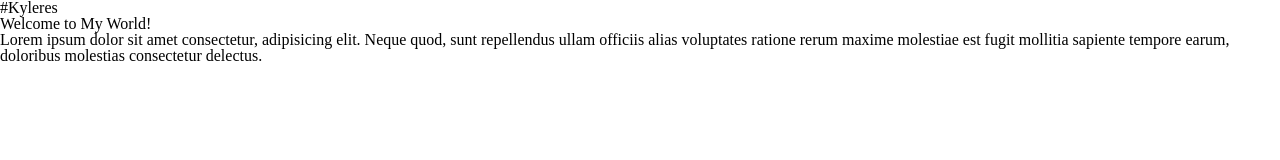
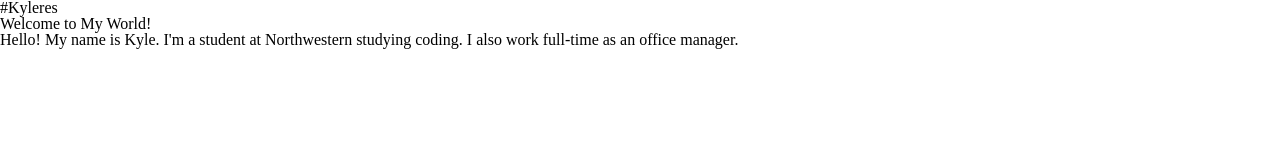
Before and after one commit to kyleres/kyleres.github.io, a plain HTML site: page index.html in a window 1280 px wide. Drawn offline with Linux system fonts and the light colour scheme.

Commit message:
edited introduction

```diff
--- a/index.html
+++ b/index.html
@@ -14,7 +14,7 @@
     </header>
     <section class="section" id="introduction">
         <h2>Welcome to My World!</h2>
-        <p>Lorem ipsum dolor sit amet consectetur, adipisicing elit. Neque quod, sunt repellendus ullam officiis alias voluptates ratione rerum maxime molestiae est fugit mollitia sapiente tempore earum, doloribus molestias consectetur delectus.</p>
+        <p>Hello! My name is Kyle. I'm a student at Northwestern studying coding. I also work full-time as an office manager.</p>
     </section>
 </body>
 </html>
```
